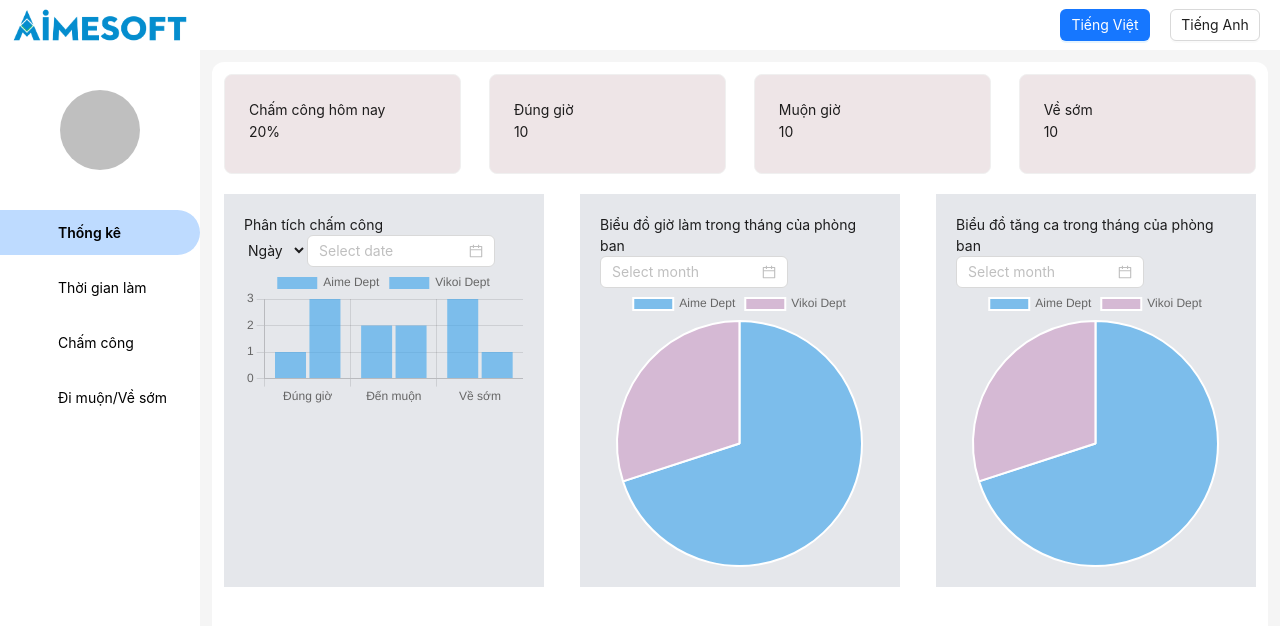
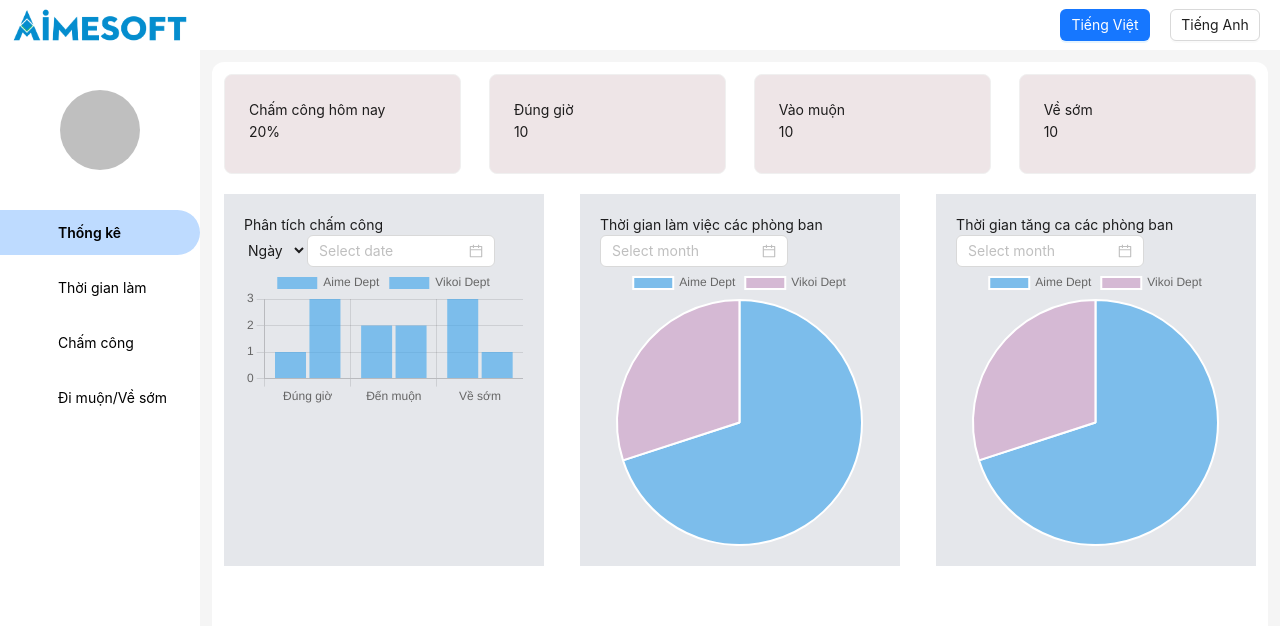
Before and after one commit to DoMinhDuc-DMD/checkin_web, a Next.js app: page /main in a window 1280 px wide. Shown: the top 626 px of the page. Built offline with nearby package versions, Linux system fonts and the light colour scheme; some icons are missing.

Commit message:
update UI language

```diff
--- a/app/main/page.tsx
+++ b/app/main/page.tsx
@@ -5,9 +5,11 @@ import { useState } from "react";
 import { Bar, Pie } from "react-chartjs-2";
 import { Chart as ChartJS, CategoryScale, LinearScale, PointElement, BarElement, ArcElement, Title, Tooltip, Legend } from "chart.js";
 import Link from "next/link";
+import { useTranslation } from "react-i18next";
 ChartJS.register(CategoryScale, LinearScale, PointElement, BarElement, ArcElement, Title, Tooltip, Legend);
 
 export default function NewDashboard() {
+  const { t } = useTranslation();
   const [dateMode, setDateMode] = useState<"date" | "month">("date");
   const handleDateModeChange = (value: string) => {
     if (value === "date") {
@@ -34,26 +36,26 @@ export default function NewDashboard() {
       <Flex justify="space-between" align="center">
         <Link href="/main/Attendance" className="w-[23%]">
           <Card hoverable style={{ backgroundColor: "oklch(0.93 0.01 0)", width: "full", height: "100px" }}>
-            <p>Chấm công hôm nay</p>
+            <p>{t("Today attendance")}</p>
             <p>20%</p>
           </Card>
         </Link>
         <Card className="w-[23%] h-[100px]" hoverable style={{ backgroundColor: "oklch(0.93 0.01 0)" }}>
-          <p>Đúng giờ</p>
+          <p>{t("In time")}</p>
           <p>10</p>
         </Card>
         <Card className="w-[23%] h-[100px]" hoverable style={{ backgroundColor: "oklch(0.93 0.01 0)" }}>
-          <p>Muộn giờ</p>
+          <p>{t("In late")}</p>
           <p>10</p>
         </Card>
         <Card className="w-[23%] h-[100px]" hoverable style={{ backgroundColor: "oklch(0.93 0.01 0)" }}>
-          <p>Về sớm</p>
+          <p>{t("Out early")}</p>
           <p>10</p>
         </Card>
       </Flex>
       <div className="flex justify-between">
         <div className="w-[31%] min-h-[300px] bg-gray-200 p-5">
-          <p>Phân tích chấm công</p>
+          <p>{t("Attendance analytic")}</p>
           <select onChange={(e) => handleDateModeChange(e.target.value)}>
             <option value="date">Ngày</option>
             <option value="month">Tháng</option>
@@ -62,12 +64,12 @@ export default function NewDashboard() {
           <Bar data={attendanceData} />
         </div>
         <div className="w-[31%] min-h-[300px] bg-gray-200 p-5">
-          <p>Biểu đồ giờ làm trong tháng của phòng ban</p>
+          <p>{t("Department work hours")}</p>
           <DatePicker picker="month" />
           <Pie data={workTimeData} />
         </div>
         <div className="w-[31%] min-h-[300px] bg-gray-200 p-5">
-          <p>Biểu đồ tăng ca trong tháng của phòng ban</p>
+          <p>{t("Department overtime hours")}</p>
           <DatePicker picker="month" />
           <Pie data={workTimeData} />
         </div>
--- a/locales/en.json
+++ b/locales/en.json
@@ -43,5 +43,12 @@
     "Check out early": "Check out early",
     "New employee information":"New employee information",
     "This filed cannot be empty!":"This filed cannot be empty!",
-    "This field must be contain number only!": "This field must be contain number only!"
+    "This field must be contain number only!": "This field must be contain number only!",
+    "Today attendance":"Today attendance",
+    "In time": "In time",
+    "In late": "In late",
+    "Out early": "Out early",
+    "Attendance analytic": "Attendance analytic",
+    "Department work hours": "Department work hours",
+    "Department overtime hours": "Department overtime hours"
 }
--- a/locales/vi.json
+++ b/locales/vi.json
@@ -43,5 +43,12 @@
     "Check out early": "Số lần check out sớm",
     "New employee information": "Thông tin nhân viên mới",
     "This filed cannot be empty!": "Trường không được để trống!",
-    "This field must be contain number only!": "Trường chỉ chứa số!"
+    "This field must be contain number only!": "Trường chỉ chứa số!",
+    "Today attendance":"Chấm công hôm nay",
+    "In time": "Đúng giờ",
+    "In late": "Vào muộn",
+    "Out early": "Về sớm",
+    "Attendance analytic": "Phân tích chấm công",
+    "Department work hours": "Thời gian làm việc các phòng ban",
+    "Department overtime hours": "Thời gian tăng ca các phòng ban"
 }
```
